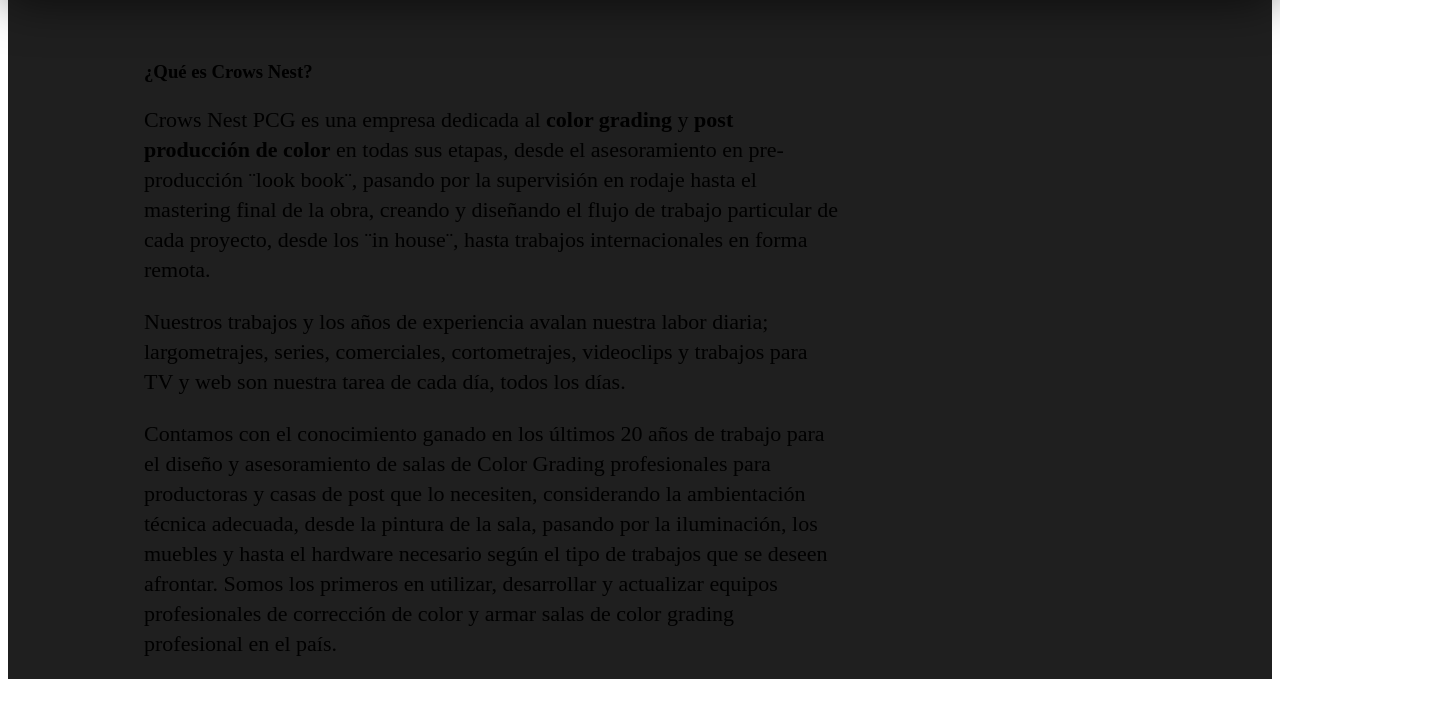
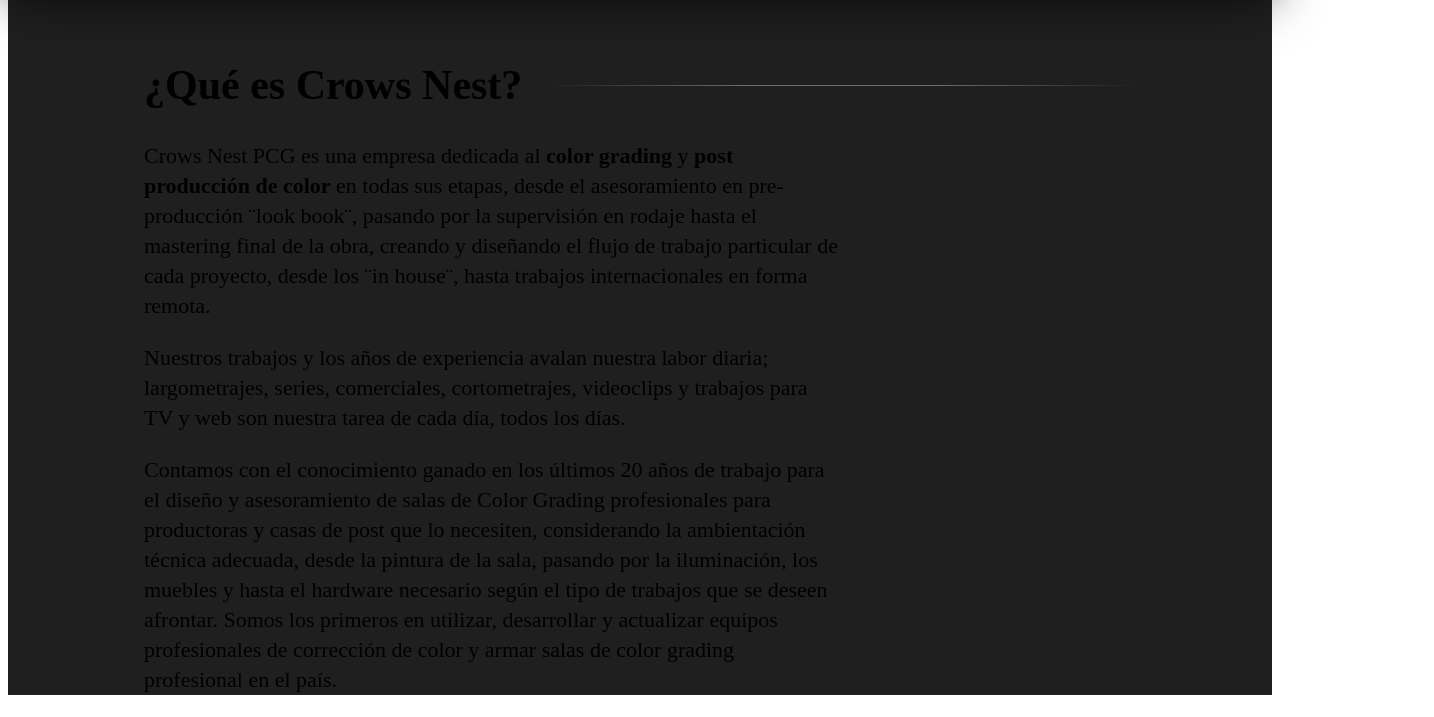
Before and after one commit to guidolarosa/crowsnest_gatsby, a Gatsby site: page /about in a window 1280 px wide. Shown: the part 129-846 px from the top of the page, 1434 px wide, since content can reach past the window. Before the commit the page ends 816 px from the top, so only its background shows below. Built offline with nearby package versions, Linux system fonts and the light colour scheme; Gatsby itself is replaced by a stand-in of ours.

```diff
--- /dev/null
+++ b/src/common/Title.js
@@ -0,0 +1,56 @@
+
+import React, {useEffect} from "react";
+import styled from 'styled-components';
+
+const Title = (props) => {
+    return (
+        <StyledTitleH1 className={props.className}>
+            <h1>{props.content}</h1>
+            <div className="decoration-container">
+                <div className="gradient-line"></div>
+            </div>
+        </StyledTitleH1>
+    )
+}
+
+const StyledTitleH1 = styled.div`
+    display: block;
+    width: 100%;
+    display: flex;
+    margin-bottom: 32px;
+    h1 {
+      font-size: 42px;
+      margin: 0;
+    }
+    .decoration-container {
+        position: relative;
+        flex-grow: 1;
+        margin-left: 24px;
+        .gradient-line {
+            position: absolute;
+            content: '';
+            top: 50%;
+            left: 0;
+            width: 100%;
+            height: 1px;
+            background: ${(props) => (props.theme.accent)};
+        }
+        &:before {
+            position: absolute;
+            content: '';
+            top: 0;
+            left: 0;
+            width: 100%;
+            height: 100%;
+            z-index: 1;
+            background: linear-gradient(90deg,
+                ${(props) => (props.theme.background)},
+                transparent,
+                transparent,
+                ${(props) => (props.theme.background)}
+            )
+        }
+    }
+`;
+
+export default Title;
--- a/src/pages/about.js
+++ b/src/pages/about.js
@@ -3,6 +3,7 @@ import styled, {ThemeProvider} from 'styled-components';
 import theme from './../utils/theme';
 import Header from '../common/Header';
 import Container from './../common/Container';
+import Title from './../common/Title';
 
 const AboutPage = () => (
   <ThemeProvider theme={theme}>
@@ -12,7 +13,7 @@ const AboutPage = () => (
         <Container size={'medium'}>
           <main>
             <section className="about-us-content">
-              <h1>¿Qué es Crows Nest?</h1>
+              <Title className={'title-container'} content={'¿Qué es Crows Nest?'} />
               <p>
                 Crows Nest PCG es una empresa dedicada al <strong>color grading</strong> y <strong>post producción de color</strong> en todas sus etapas, desde el asesoramiento en pre-producción ¨look book¨, pasando por la supervisión en rodaje hasta el mastering final de la obra, creando y diseñando el flujo de trabajo particular de cada proyecto, desde los ¨in house¨, hasta trabajos internacionales en forma remota.
               </p>
@@ -43,4 +44,7 @@ const StyledAboutPage = styled.section`
       padding-right: 30%;
     }
   }
+  .title-container {
+    padding-right: 30%;
+  }
 `;
--- a/src/utils/theme.js
+++ b/src/utils/theme.js
@@ -1,8 +1,14 @@
 const theme = {
     'background': '#1F1F1F',
-    'lightBlack': '#303030',
+    'grey600': '#303030',
+    'grey300': '#4a4545',
     'accent': 'slateblue',
-    'accentLight': '#7265c2'
-}
+    'accentLight': '#7265c2',
+    'blue': '#3E88F6',
+    'red': '#F63E3E',
+    'green': '#3BCC49',
+    'yellow': '#FFD336',
+    'purple': '#C550EE'
+};
 
 export default theme;
```
Also changed, not shown: src/common/Modal.js (added, +18 -0 lines), src/pages/components/VideoSlider.js (+17 -4 lines), src/pages/index.js (+7 -10 lines), src/utils/UIConstants.js (added, +8 -0 lines), src/common/Footer.js (added).
